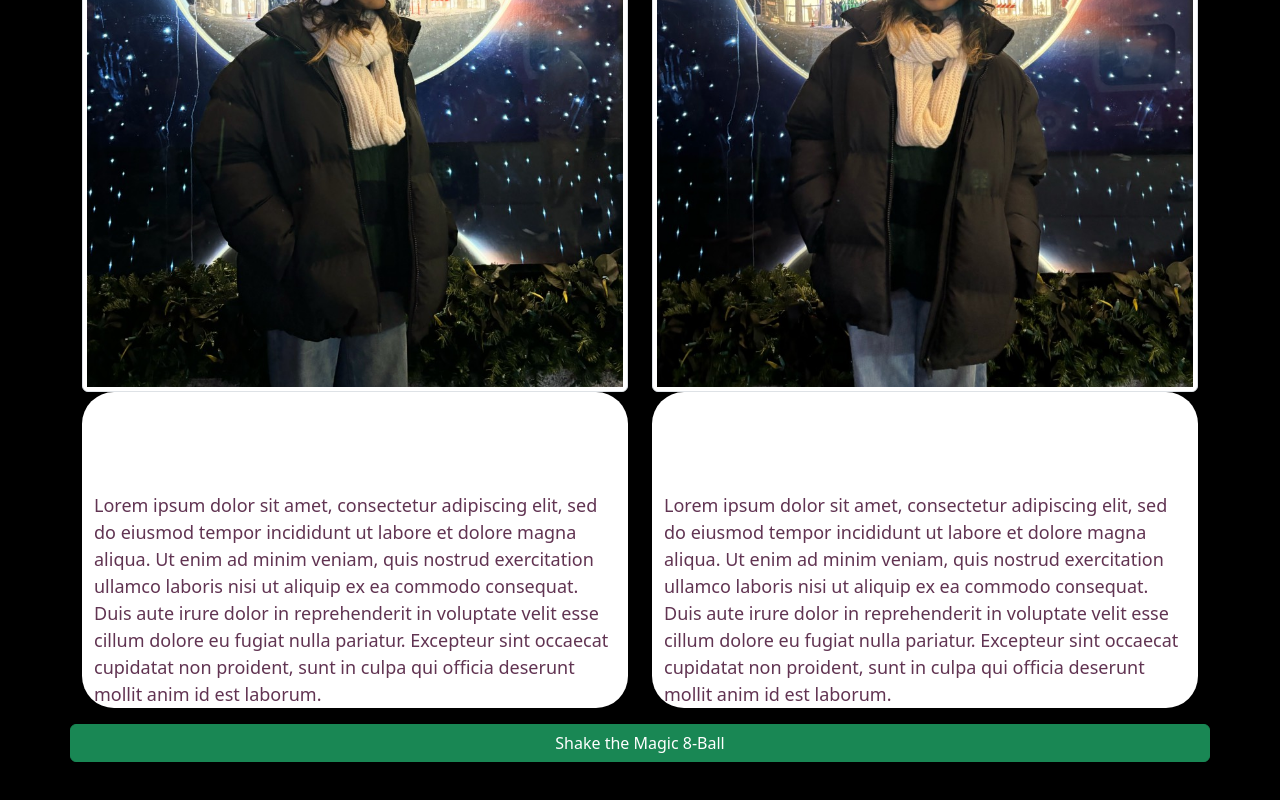
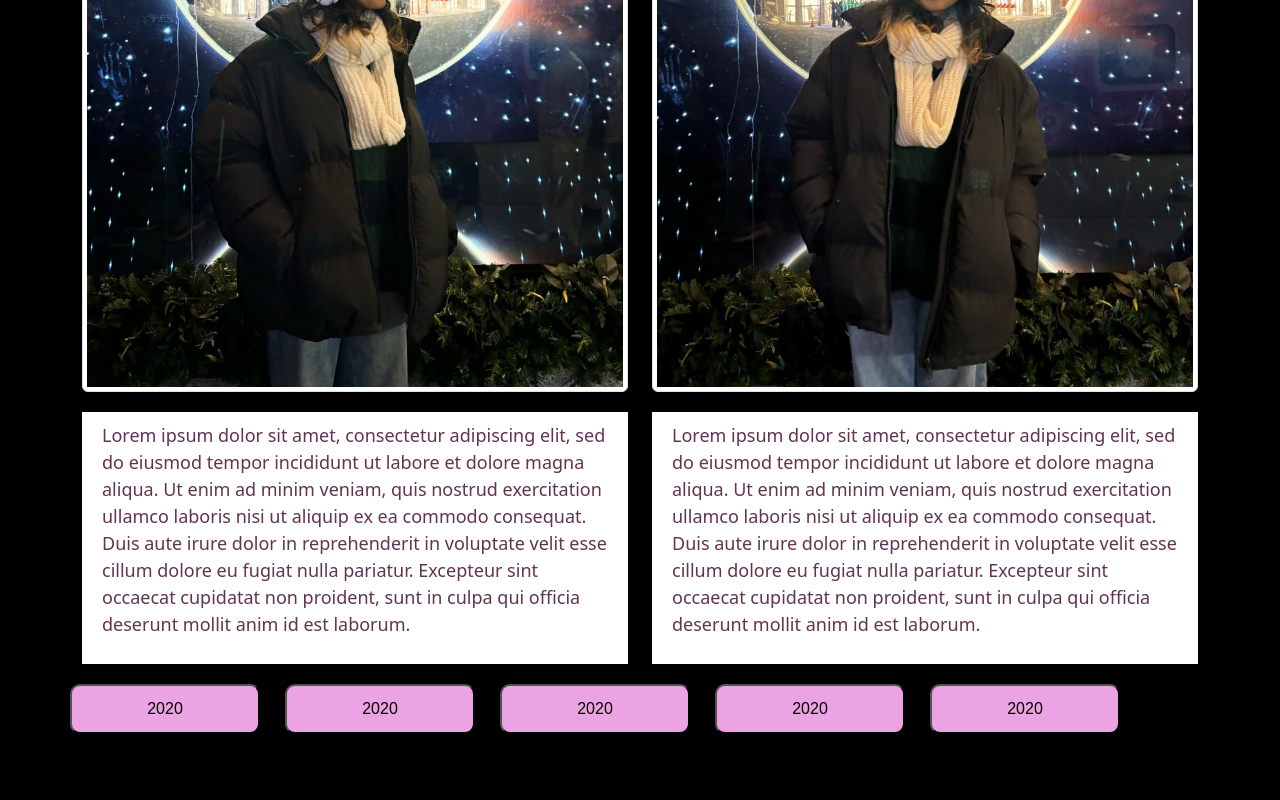
Before and after one commit to dishag07/On-My-Birthday, a plain HTML site: page index.html in a window 1280 px wide. Shown: the part 484-1284 px from the top of the page. Before the commit the page ends 1246 px from the top, so only its background shows below. Drawn offline with nearby package versions, Linux system fonts and the light colour scheme; a web font is replaced by a local one.

Commit message:
fixed buttons

```diff
--- a/index.html
+++ b/index.html
@@ -20,7 +20,7 @@
         <header>
             <!-- place navbar here -->
             <h2>On My Birthday ... </h2>
-            <h1>February 28th</h1>
+            <h1>Febru★ry 28th</h1>
         </header>
         <!--PICS OVER HERE-->
         <div class="row g-4">
@@ -37,7 +37,7 @@
             </div>
         </div>
         <div class="row">
-            <div class="col-lg-6 col-md-6 col-s-12">
+            <div class="col-lg-6 col-md-6 col-s-12" id="textbox">
                 <div id="words" class="container-fluid">
                     <p> Lorem ipsum dolor sit amet, consectetur adipiscing elit, sed do eiusmod tempor incididunt ut
                         labore et dolore magna aliqua. Ut enim ad minim veniam, quis nostrud exercitation ullamco
@@ -46,7 +46,7 @@
                         non proident, sunt in culpa qui officia deserunt mollit anim id est laborum.</p>
                 </div>
             </div>
-            <div class="col-lg-6 col-md-6 col-s-12">
+            <div class="col-lg-6 col-md-6 col-s-12" id="textbox">
                 <div id="words" class="container-fluid">
                     <p> Lorem ipsum dolor sit amet, consectetur adipiscing elit, sed do eiusmod tempor incididunt ut
                         labore et dolore magna aliqua. Ut enim ad minim veniam, quis nostrud exercitation ullamco
@@ -56,17 +56,32 @@
                 </div>
             </div>
         </div>
-        <div class="row">
-            <button onclick="stockMarket()" class="btn btn-success">
-                Shake the Magic 8-Ball
+        <div class="row" id="buttons">
+            <!--2020 SITE-->
+            <button id="market" class="btn-success col-lg-2">
+                2020
+                <!--CHANGE ID WHEN DOING JAVA-->
+              </button>
+              <button id="market" class="btn-success col-lg-2">
+                2020
+              </button>
+              <button id="market" class="btn-success col-lg-2">
+                2020
+              </button>
+              <button id="market" class="btn-success col-lg-2">
+                2020
+              </button>
+              <button id="market" class="btn-success col-lg-2">
+                2020
               </button>
         </div>
 
 
     </div>
 </body>
-<footer>
+
     <!-- place footer here -->
+    <footer class="bg-light text-center text-white">
 </footer>
 <!-- Bootstrap JavaScript Libraries -->
 <script src="https://cdn.jsdelivr.net/npm/@popperjs/core@2.11.8/dist/umd/popper.min.js"
@@ -76,7 +91,4 @@
 <script src="https://cdn.jsdelivr.net/npm/bootstrap@5.3.2/dist/js/bootstrap.min.js"
     integrity="sha384-BBtl+eGJRgqQAUMxJ7pMwbEyER4l1g+O15P+16Ep7Q9Q+zqX6gSbd85u4mG4QzX+"
     crossorigin="anonymous"></script>
-</div>
-
-
 </html>
--- a/script.js
+++ /dev/null
@@ -1,3 +0,0 @@
-function stockMarket() {
-
-}
--- a/style.css
+++ b/style.css
@@ -21,21 +21,33 @@ h2 {
 }
 
 #words {
-    color:#613452;
+  color: #613452;
   background-color: white;
-    border-radius: 2pc;
   font-size: large;
-    padding-top: 100px       ;
+  padding: 10px 20px 10px 20px;
 }
 
-#market {
-    border: none;
+button:hover {
+  background-color: white;
+  color:rgb(151, 75, 140);
 }
 
-  #market:hover{
-    background-color:#c6a9a9;
+button:active {
+  background-color:  rgb(169, 124, 163);
 }
 
-  #market:active{
-    background-color: grey;
+#textbox {
+  margin-top: 20px;
+  margin-bottom: 20px;
 }
+button {
+  height: 50px;
+  width: 300;
+  background-color: rgb(236, 163, 227);
+  border-radius: 10px;
+  margin-bottom: 80px;
+  text-align: center;
+  font-family: ltc-broadway, sans-serif;
+  margin-right: 25px;
+  align-content: center;
+}
```
Lines whose indentation alone changed are shown as unchanged.
